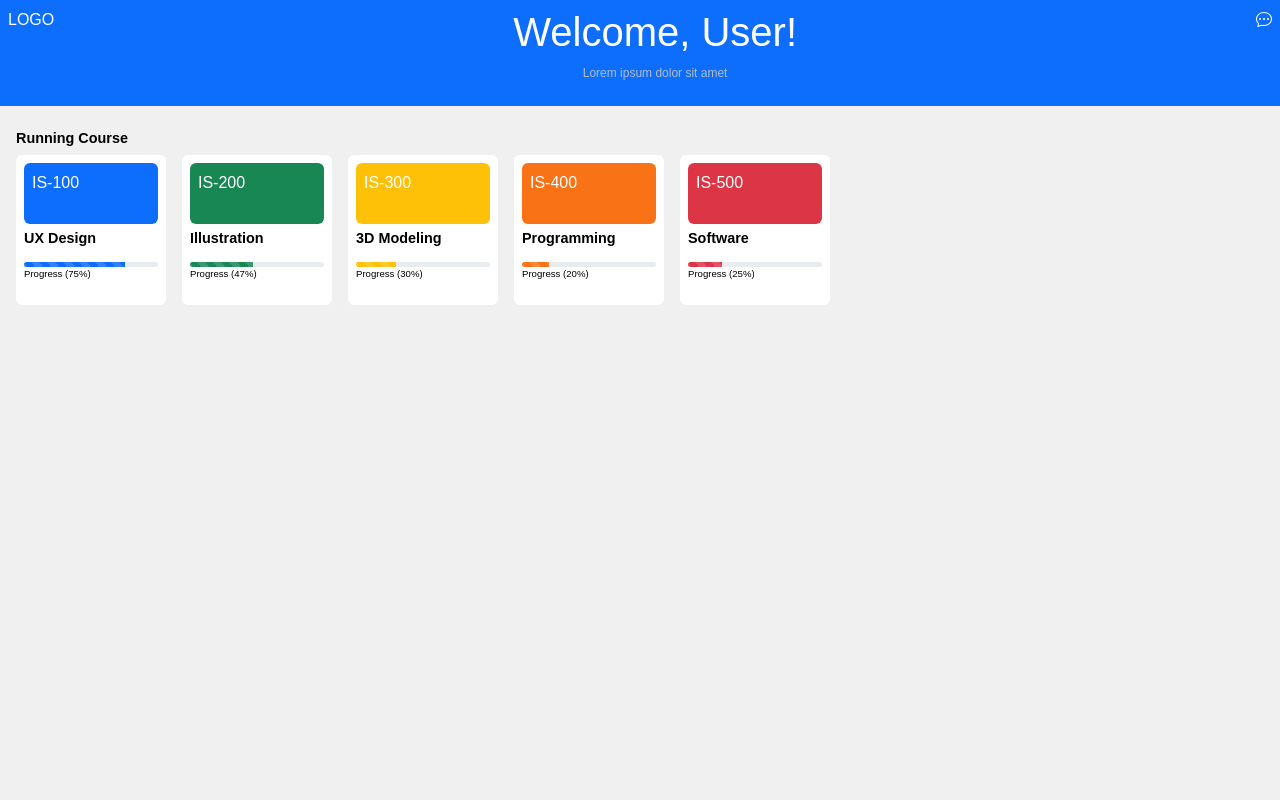
After one commit to CoFlores-12/IS-Project, a PHP site: page /views/students/home/index.php in a window 1280 px wide. The commit adds this page. Run offline with PHP 8.4, Linux system fonts and the light colour scheme.

Commit message:
Home init

```diff
--- /dev/null
+++ b/public/css/homeStudents.css
@@ -0,0 +1,29 @@
+.main {
+    background-color: var(--bg-aux);
+    height: 100%;
+}
+.courses {
+    display: flex;
+    gap: 1rem;
+    overflow-x: auto;
+}
+.courses::-webkit-scrollbar {
+    display: none;
+    background-color: transparent;
+}
+.card-course {
+    height: 150px;
+    aspect-ratio: 1/1;
+    background-color: var(--bg) !important;
+    border: none;
+    flex: 0 0 auto;
+}
+.progress {
+    height: 5px;
+}
+.card-body {
+    padding: .5rem !important;
+    display: flex;
+    flex-direction: column;
+}
+.card-body > .name {flex: 4;}
--- a/public/css/theme.css
+++ b/public/css/theme.css
@@ -7,7 +7,7 @@
     --bg: #fff;
     --shadow: #0000001e;
     --bg-aux: #f0f0f0;
-    --secondary-color: rgba(91, 95, 99, 0.75);
+    --secondary-color: rgb(179, 188, 197);
     --border-color: #1c1c1c;
 }
 
@@ -62,15 +62,14 @@ html, body {
 .flex-auto{ flex: auto; }
 
 /* Tipografía */
+.text-xxs { font-size: 0.6rem; }
 .text-xs { font-size: 0.75rem; }
+.text-md { font-size: 0.9rem; }
 .text-lg { font-size: 1.125rem; }
 .text-2xl { font-size: 1.5rem; }
 .text-3xl { font-size: 1.75rem; }
 .font-light { font-weight: 300; }
 .font-bold { font-weight: 700; }
-.text-left { text-align: left; }
-.text-center { text-align: center; }
-.text-right { text-align: right; }
 
 /* Bordes */
 .border { border-width: 1px; }
@@ -114,6 +113,8 @@ html, body {
 .p-2 { padding: 0.5rem; }
 .p-3 { padding: 0.875rem; }
 .p-4 { padding: 1rem; }
+.pl-4 { padding-left: 1rem; }
+.pl-4 { padding-right: 1rem; }
 .px-4 { padding-left: 1rem; padding-right: 1rem; }
 .py-2 { padding-top: 0.5rem; padding-bottom: 0.5rem; }
 
@@ -121,7 +122,9 @@ html, body {
 .text-white { color: #ffffff; }
 
 /* text slign */
+.text-left { text-align: left; }
 .text-center { text-align: center; }
+.text-right { text-align: right; }
 
 /* hover */
 .transition { transition: all 0.2s ease-in-out; }
@@ -135,11 +138,80 @@ html, body {
 .bg-red { background-color: #f56565; }
 .bg-green { background-color: #48bb78; }
 .bg-gray { background-color: #edf2f7; }
+.bg-orange-500 {background-color: #f97316 !important;}
 
+/* Tonos de rojo */
+.bg-red-50 { background-color: #fef2f2; }
+.bg-red-100 { background-color: #fee2e2; }
+.bg-red-200 { background-color: #fecaca; }
+.bg-red-300 { background-color: #fca5a5; }
+.bg-red-400 { background-color: #f87171; }
+.bg-red-500 { background-color: #ef4444; }
+.bg-red-600 { background-color: #dc2626; }
+.bg-red-700 { background-color: #b91c1c; }
+.bg-red-800 { background-color: #991b1b; }
+.bg-red-900 { background-color: #7f1d1d; }
 
-.box-sizing-border {
-    box-sizing: border-box;
-}
+/* Tonos de naranja */
+.bg-orange-50 { background-color: #fff7ed; }
+.bg-orange-100 { background-color: #ffedd5; }
+.bg-orange-200 { background-color: #fed7aa; }
+.bg-orange-300 { background-color: #fdba74; }
+.bg-orange-400 { background-color: #fb923c; }
+.bg-orange-600 { background-color: #ea580c; }
+.bg-orange-700 { background-color: #c2410c; }
+.bg-orange-800 { background-color: #9a3412; }
+.bg-orange-900 { background-color: #7c2d12; }
+
+/* Tonos de amarillo */
+.bg-yellow-50 { background-color: #fefce8; }
+.bg-yellow-100 { background-color: #fef9c3; }
+.bg-yellow-200 { background-color: #fef08a; }
+.bg-yellow-300 { background-color: #fde047; }
+.bg-yellow-400 { background-color: #facc15; }
+.bg-yellow-500 { background-color: #eab308; }
+.bg-yellow-600 { background-color: #ca8a04; }
+.bg-yellow-700 { background-color: #a16207; }
+.bg-yellow-800 { background-color: #854d0e; }
+.bg-yellow-900 { background-color: #713f12; }
+
+/* Tonos de verde */
+.bg-green-50 { background-color: #f0fdf4; }
+.bg-green-100 { background-color: #dcfce7; }
+.bg-green-200 { background-color: #bbf7d0; }
+.bg-green-300 { background-color: #86efac; }
+.bg-green-400 { background-color: #4ade80; }
+.bg-green-500 { background-color: #22c55e; }
+.bg-green-600 { background-color: #16a34a; }
+.bg-green-700 { background-color: #15803d; }
+.bg-green-800 { background-color: #166534; }
+.bg-green-900 { background-color: #14532d; }
+
+/* Tonos de azul */
+.bg-blue-50 { background-color: #eff6ff; }
+.bg-blue-100 { background-color: #dbeafe; }
+.bg-blue-200 { background-color: #bfdbfe; }
+.bg-blue-300 { background-color: #93c5fd; }
+.bg-blue-400 { background-color: #60a5fa; }
+.bg-blue-500 { background-color: #3b82f6; }
+.bg-blue-600 { background-color: #2563eb; }
+.bg-blue-700 { background-color: #1d4ed8; }
+.bg-blue-800 { background-color: #1e40af; }
+.bg-blue-900 { background-color: #1e3a8a; }
+
+/* Tonos de gris */
+.bg-gray-50 { background-color: #f9fafb; }
+.bg-gray-100 { background-color: #f3f4f6; }
+.bg-gray-200 { background-color: #e5e7eb; }
+.bg-gray-300 { background-color: #d1d5db; }
+.bg-gray-400 { background-color: #9ca3af; }
+.bg-gray-500 { background-color: #6b7280; }
+.bg-gray-600 { background-color: #4b5563; }
+.bg-gray-700 { background-color: #374151; }
+.bg-gray-800 { background-color: #1f2937; }
+.bg-gray-900 { background-color: #111827; }
+
+.box-sizing-border {box-sizing: border-box;}
 /* Etiquetas */
 a{
     text-decoration: none;
--- /dev/null
+++ b/views/students/home/index.php
@@ -0,0 +1,99 @@
+<!DOCTYPE html>
+<html lang="en">
+<head>
+    <meta charset="UTF-8">
+    <meta name="viewport" content="width=device-width, initial-scale=1.0">
+    <title>Home</title>
+
+    <link rel="stylesheet" href="/public/css/theme.css">
+    <link rel="icon" type="image/x-icon" href="assets/favicon.ico" />
+    <link href="https://cdn.jsdelivr.net/npm/bootstrap-icons@1.5.0/font/bootstrap-icons.css" rel="stylesheet" />
+    <link rel="stylesheet" href="/public/bootstrap-5.3.3-dist/css/bootstrap.min.css">
+    <link rel="stylesheet" href="/public/css/homeStudents.css">
+</head>
+<body>
+    <div class="main">
+        <div class="header p-2 text-inverter bg-primary">
+            <div class="flex justify-between">
+                <div class="logo">LOGO</div>
+                <div class="info text-center">
+                    <h1>Welcome, User!</h1>
+                    <p class="text-secundary text-xs">Lorem ipsum dolor sit amet</p>
+                </div>
+                <div class="noti">
+                    <i class="bi bi-chat-dots"></i>
+                </div>
+            </div>
+        </div>
+        <div class="courses-container">
+            <h5 class="text-md font-bold pt-4 pl-4">Running Course</h5>
+            <div class="courses pl-4 pr-4">
+                <div class="card card-course">
+                    <div class="card-body">
+                        <div class="name w-full rounded p-2 bg-primary text-white mb-1">
+                            IS-100
+                        </div>
+                        <span class=" font-bold text-md mb-2">UX Design</span>
+                        <div class="pr">
+                            <div class="progress mt-1">
+                                <div class="progress-bar progress-bar-striped progress-bar-animated" role="progressbar" aria-valuenow="75" aria-valuemin="0" aria-valuemax="100" style="width: 75%"></div>
+                            </div>
+                            <p class="font-light text-xxs">Progress (75%)</p>
+                        </div>
+                    </div>
+                </div>
+                <div class="card card-course">
+                    <div class="card-body">
+                        <div class="name w-full rounded  p-2 bg-success text-white mb-1">
+                            IS-200
+                        </div>
+                        <span class="font-bold text-md mb-2">Illustration</span>
+                        <div class="progress mt-1">
+                            <div class="progress-bar bg-success progress-bar-striped progress-bar-animated" role="progressbar" aria-valuenow="47" aria-valuemin="0" aria-valuemax="100" style="width: 47%"></div>
+                        </div>
+                        <p class="font-light text-xxs">Progress (47%)</p>
+                    </div>
+                </div>
+                <div class="card card-course">
+                    <div class="card-body">
+                        <div class="name w-full rounded  p-2 bg-warning text-white mb-1">
+                            IS-300
+                        </div>
+                        <span class="font-bold text-md mb-2">3D Modeling</span>
+                        <div class="progress mt-1">
+                            <div class="progress-bar bg-warning progress-bar-striped progress-bar-animated" role="progressbar" aria-valuenow="30" aria-valuemin="0" aria-valuemax="100" style="width: 30%"></div>
+                        </div>
+                        <p class="font-light text-xxs">Progress (30%)</p>
+                    </div>
+                </div>
+                <div class="card card-course">
+                    <div class="card-body">
+                        <div class="name w-full rounded  p-2 bg-orange-500 text-white mb-1">
+                            IS-400
+                        </div>
+                        <span class="font-bold text-md mb-2">Programming</span>
+                        <div class="progress mt-1">
+                            <div class="progress-bar bg-orange-500 progress-bar-striped progress-bar-animated" role="progressbar" aria-valuenow="20" aria-valuemin="0" aria-valuemax="100" style="width: 20%"></div>
+                        </div>
+                        <p class="font-light text-xxs">Progress (20%)</p>
+                    </div>
+                </div>
+                <div class="card card-course">
+                    <div class="card-body">
+                        <div class="name w-full rounded  p-2 bg-danger text-white mb-1">
+                            IS-500
+                        </div>
+                        <span class="font-bold text-md mb-2">Software</span>
+                        <div class="progress mt-1">
+                            <div class="progress-bar progress-bar-striped bg-danger progress-bar-animated" role="progressbar" aria-valuenow="25" aria-valuemin="0" aria-valuemax="100" style="width: 25%"></div>
+                        </div>
+                        <p class="font-light text-xxs">Progress (25%)</p>
+                    </div>
+                </div>
+            </div>
+        </div>
+    </div>
+
+    <script src="/public/bootstrap-5.3.3-dist/js/bootstrap.min.js"></script>
+</body>
+</html>
--- a/views/students/login/index.php
+++ b/views/students/login/index.php
@@ -40,9 +40,10 @@
           </div>
 
           <div class="text-center text-lg-start mt-4 pt-2">
-            <button  type="button" data-mdb-button-init data-mdb-ripple-init class="btn btn-primary btn-lg"
+            <a href="/views/students/home/index.php">
+              <button  type="button" data-mdb-button-init data-mdb-ripple-init class="btn btn-primary btn-lg"
               style="padding-left: 2.5rem; padding-right: 2.5rem;">Login</button>
-
+            </a>
           </div>
 
         </form>
```
